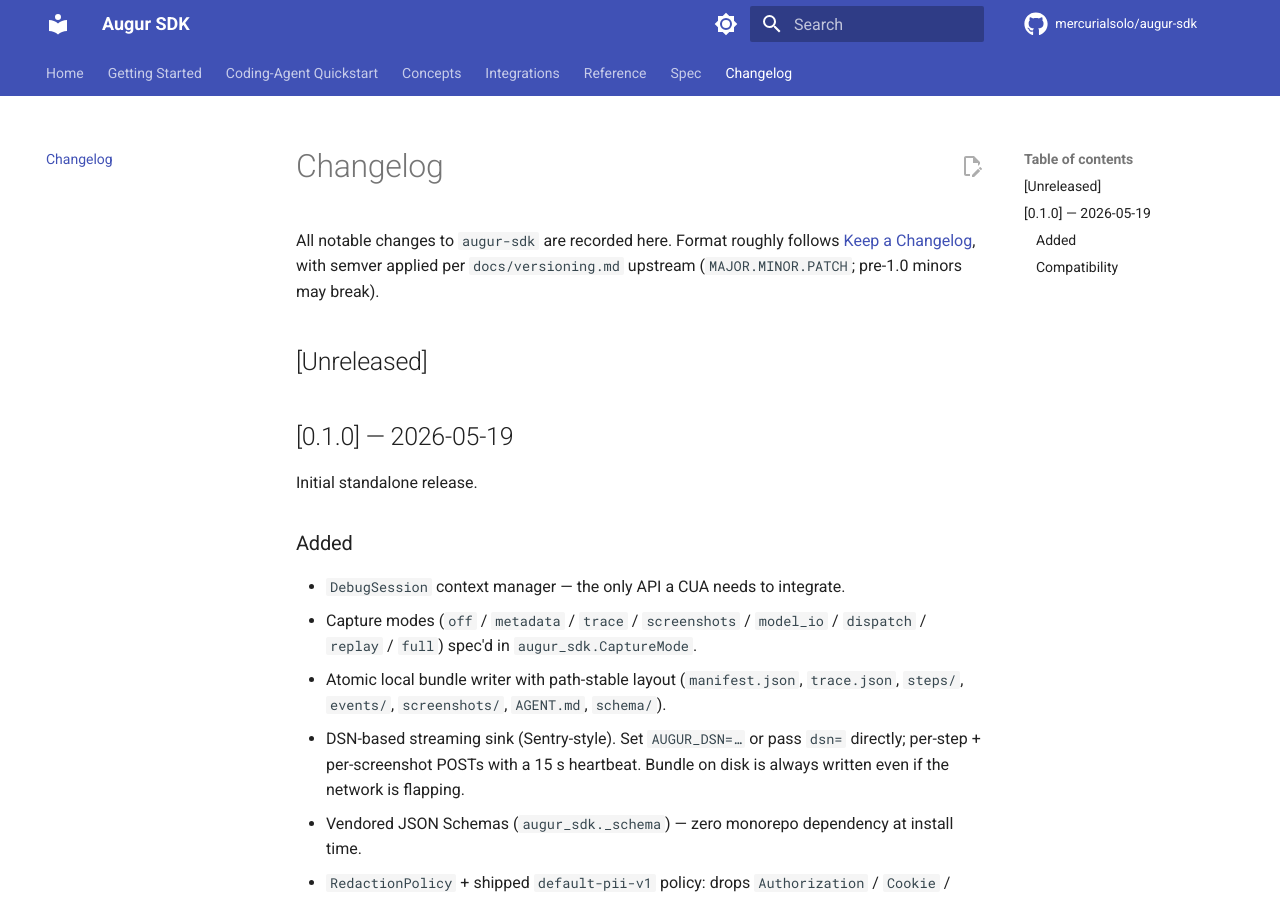
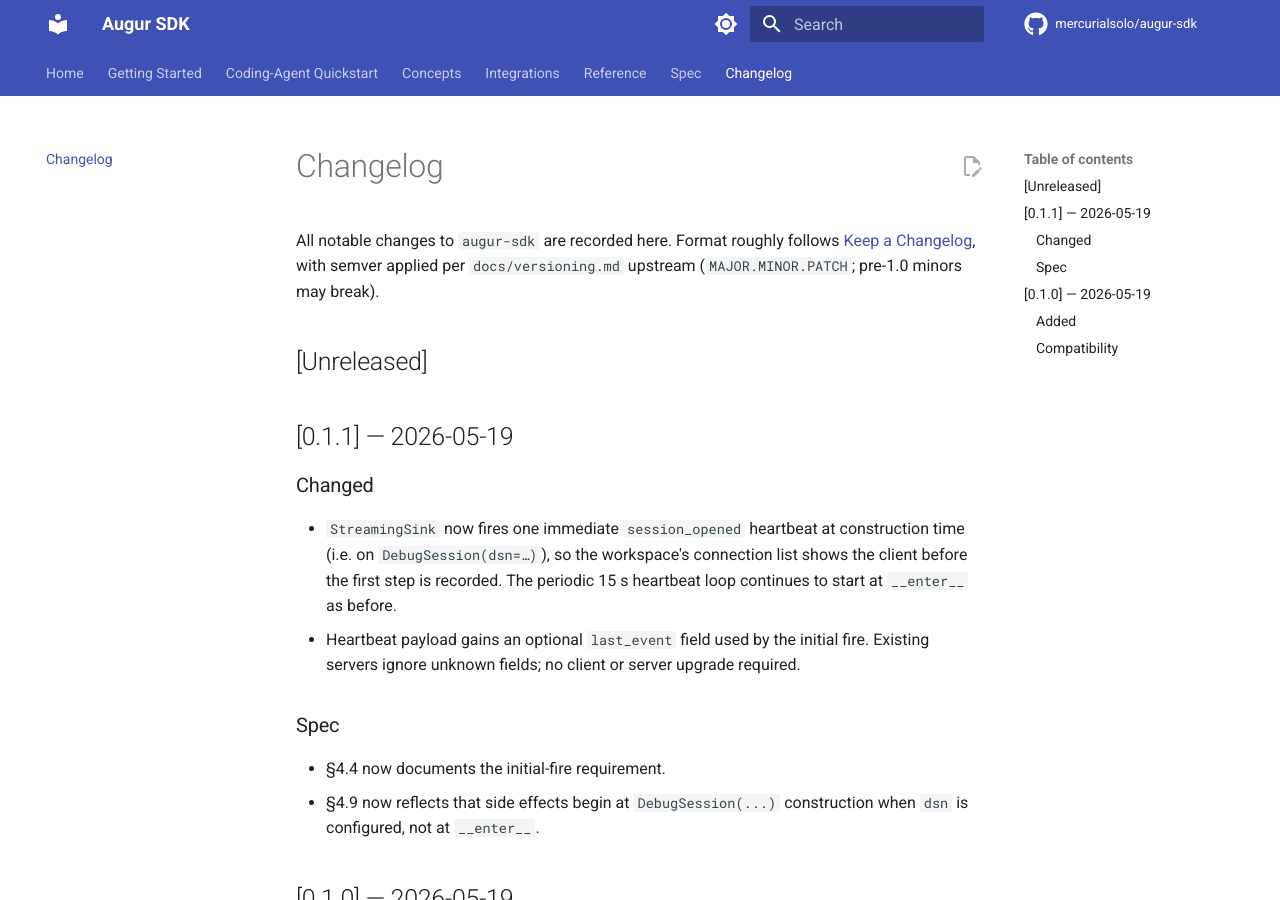
Before and after one commit to mercurialsolo/augur-sdk, an MkDocs documentation site: the page built from docs/changelog.md, in a window 1280 px wide and 900 px high. Built offline with MkDocs 1.6.1 and Material for MkDocs 9.7.7, drawn with Linux system fonts in a browser that asks for light colours; comment, search, counter and statistics services are not loaded.

Commit message:
Release v0.1.1: fire initial heartbeat at StreamingSink construction
Previously the workspace's connection list could show "no clients
connected" for up to 15s after AUGUR_DSN was wired, until the periodic
heartbeat loop kicked in. StreamingSink now emits one immediate
session_opened heartbeat at construction time so the badge lights up
the moment a DebugSession(dsn=...) is created.

- Heartbeat payload gains an optional last_event field (used by the
  initial fire; ignored by servers that don't know about it).
- SPEC §4.4 documents the initial-fire requirement.
- SPEC §4.9 reflects that side effects begin at DebugSession(...)
  construction when dsn is set, not at __enter__.

Non-breaking. No client or server code changes required.

Co-Authored-By: Claude Opus 4.7 (1M context) <noreply@anthropic.com>

```diff
--- a/CHANGELOG.md
+++ b/CHANGELOG.md
@@ -5,6 +5,25 @@ All notable changes to `augur-sdk` are recorded here. Format roughly follows
 `docs/versioning.md` upstream (`MAJOR.MINOR.PATCH`; pre-1.0 minors may break).
 
 ## [Unreleased]
+
+## [0.1.1] — 2026-05-19
+
+### Changed
+
+- `StreamingSink` now fires one immediate `session_opened` heartbeat
+  at construction time (i.e. on `DebugSession(dsn=…)`), so the
+  workspace's connection list shows the client before the first step
+  is recorded. The periodic 15 s heartbeat loop continues to start at
+  `__enter__` as before.
+- Heartbeat payload gains an optional `last_event` field used by the
+  initial fire. Existing servers ignore unknown fields; no client or
+  server upgrade required.
+
+### Spec
+
+- §4.4 now documents the initial-fire requirement.
+- §4.9 now reflects that side effects begin at `DebugSession(...)`
+  construction when `dsn` is configured, not at `__enter__`.
 
 ## [0.1.0] — 2026-05-19
 
--- a/pyproject.toml
+++ b/pyproject.toml
@@ -1,6 +1,6 @@
 [project]
 name = "augur-sdk"
-version = "0.1.0"
+version = "0.1.1"
 description = "Augur SDK — instrument any screenshot-grounded computer-use agent (CUA). Sentry-style DSN streaming + local bundle writer."
 readme = "README.md"
 requires-python = ">=3.11"
--- a/src/augur_sdk/_version.py
+++ b/src/augur_sdk/_version.py
@@ -1,6 +1,6 @@
 """SDK version + supported schema range."""
 
-__version__ = "0.1.0"
+__version__ = "0.1.1"
 
 # Schema range this SDK can produce and read. Inclusive on both ends.
 # Bump on every schema-affecting release; see docs/versioning.md.
```
Also changed, not shown: SPEC.md (+11 -5 lines), 2 other files.
